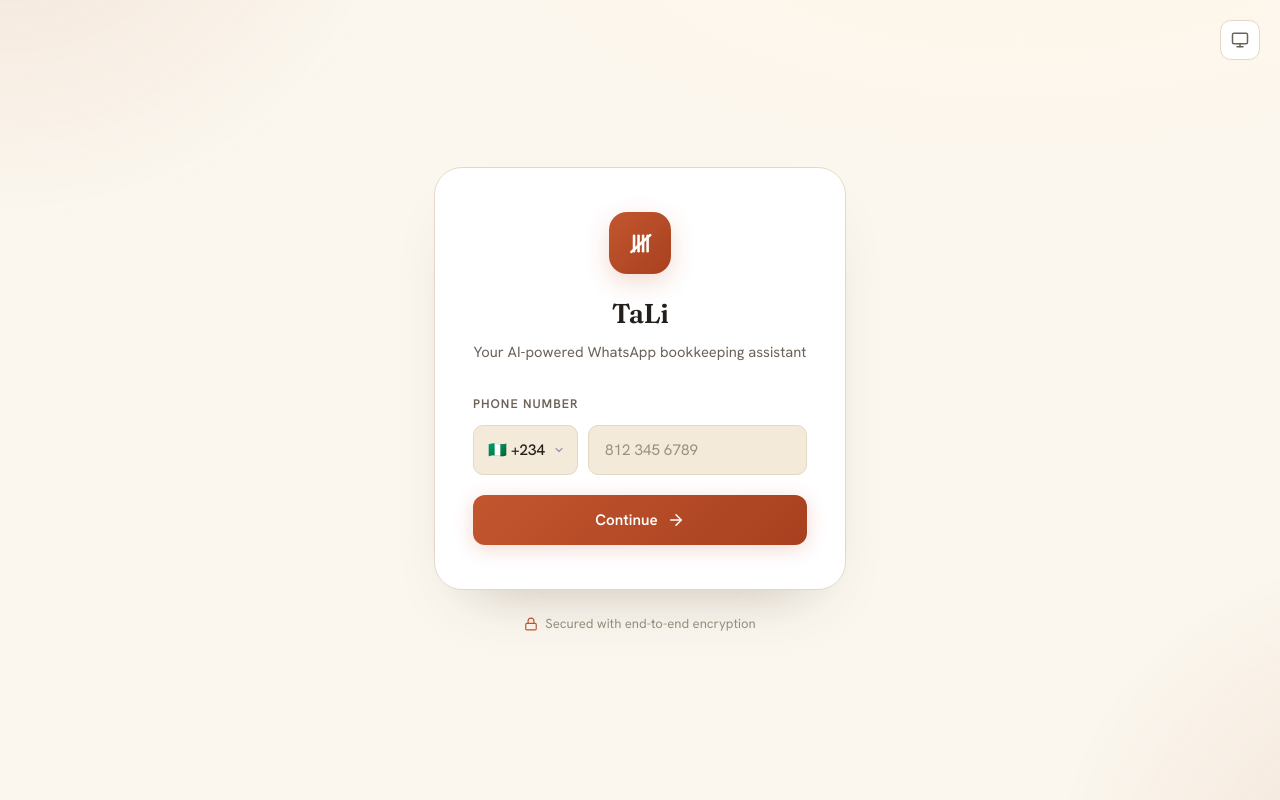
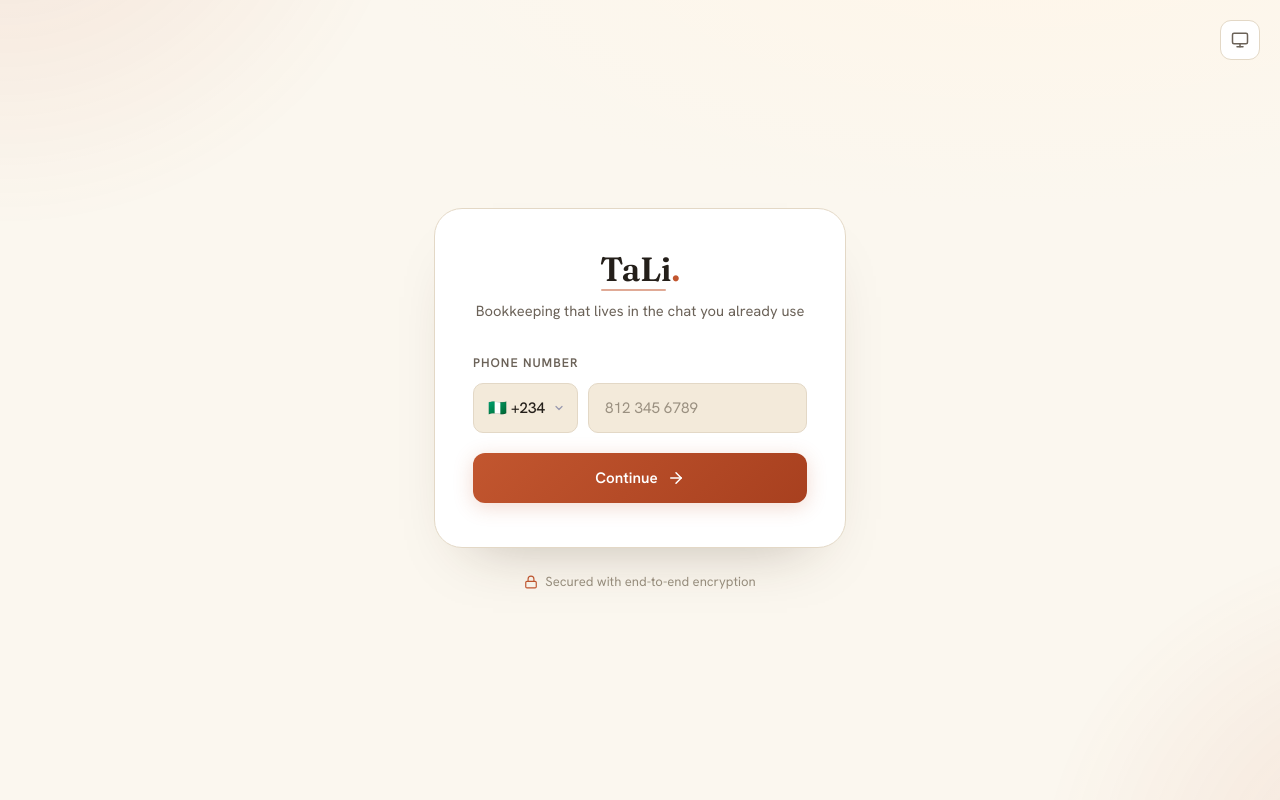
Before and after one commit to christianammadu/TaLi-Project, a Flask app: page /register in a window 1280 px wide. Run offline with Flask 3, Linux system fonts and the light colour scheme.

Commit message:
feat(brand): rebrand register/verify/error on D-01 (WP-08)
The in-app auth templates now match the rest of the app: typeset
'TaLi.' wordmark replaces the pictorial tally mark, terracotta favicon,
and the channel CTAs on the register 'done' step carry their brand
glyphs. style.css gains the .btn-wa/.btn-tg filled-glyph rule, a
.cta-stack layout, .wordmark size modifiers, and the leftover pink
error tints are warmed to the terracotta-family danger colour. Copy
nudged toward the brand voice + dual-channel (WhatsApp or Telegram).

```diff
--- a/app/static/style.css
+++ b/app/static/style.css
@@ -94,7 +94,7 @@
 @keyframes fade{from{opacity:0;transform:translateY(-6px)}to{opacity:1;transform:none}}
 .amsg .ic{width:19px;height:19px}
 .amsg.ok{background:var(--brand-soft);border:1px solid rgba(194,86,47,.18);color:var(--brand)}
-.amsg.err{background:rgba(255,107,129,.09);border:1px solid rgba(255,107,129,.2);color:var(--danger)}
+.amsg.err{background:rgba(192,57,43,.09);border:1px solid rgba(192,57,43,.2);color:var(--danger)}
 
 /* fields */
 .field{margin-bottom:20px}
@@ -175,7 +175,7 @@
 
 /* error page */
 .center{text-align:center}
-.err-icon{width:80px;height:80px;border-radius:50%;background:rgba(255,107,129,.09);border:1px solid rgba(255,107,129,.18);
+.err-icon{width:80px;height:80px;border-radius:50%;background:rgba(192,57,43,.09);border:1px solid rgba(192,57,43,.18);
   display:inline-grid;place-items:center;margin-bottom:22px;animation:shake .6s ease both}
 .err-icon .ic{width:38px;height:38px;color:var(--danger)}
 @keyframes shake{0%,100%{transform:translateX(0)}20%{transform:translateX(-7px)}40%{transform:translateX(7px)}60%{transform:translateX(-5px)}80%{transform:translateX(5px)}}
@@ -204,9 +204,15 @@
 .wordmark .dot{color:var(--brand)}
 .wordmark::after{content:"";position:absolute;left:1px;right:14px;bottom:2px;height:2px;
   background:var(--brand);opacity:.5;border-radius:2px}
+.wordmark.lg{font-size:2.1rem}.wordmark.sm{font-size:1.18rem}
 .ledger-rule{height:2px;border:0;border-radius:2px;background:var(--brand);opacity:.5;margin:0}
 /* channel CTA buttons — the ONLY place WhatsApp green / Telegram blue appear */
 .btn-wa{background:var(--wa);color:#fff;border:none}
 .btn-wa:hover{background:var(--wa-strong);color:#fff;box-shadow:0 8px 24px rgba(31,170,83,.32)}
 .btn-tg{background:var(--tg);color:#fff;border:none}
 .btn-tg:hover{background:var(--tg-strong);color:#fff;box-shadow:0 8px 24px rgba(42,171,238,.32)}
+/* channel brand glyphs are filled (the rest of the icon set is stroked) */
+.btn-wa .ic,.btn-tg .ic{fill:currentColor;stroke:none}
+/* stacked channel CTAs on the register "done" step */
+.cta-stack{display:flex;flex-direction:column;gap:12px;margin-top:6px}
+.cta-stack .foot-note{margin-top:6px}
--- a/app/templates/error.html
+++ b/app/templates/error.html
@@ -18,6 +18,8 @@
 <div class="container">
   <div class="acard center">
 
+    <div style="margin-bottom:20px"><span class="wordmark sm">TaLi<span class="dot">.</span></span></div>
+
     <span class="err-icon"><svg class="ic"><use href="#i-x"/></svg></span>
 
     <div class="brand" style="margin-bottom:22px">
@@ -27,7 +29,7 @@
 
     <p class="err-msg">{{ message }}</p>
 
-    <div class="wa-hint"><svg class="ic"><use href="#i-message"/></svg><span>Type <code>login</code> in WhatsApp to try again</span></div>
+    <div class="wa-hint"><svg class="ic"><use href="#i-message"/></svg><span>Type <code>login</code> in your TaLi chat to try again</span></div>
 
     <a href="{{ url_for('web.register') }}" class="btn btn-g">
       <svg class="ic"><use href="#i-refresh"/></svg>
--- a/app/templates/register.html
+++ b/app/templates/register.html
@@ -19,14 +19,13 @@
   <div class="acard">
 
     <div class="brand">
-      <span class="mark"><svg class="ic"><use href="#i-tally"/></svg></span>
-      <h1>TaLi</h1>
+      <span class="wordmark lg">TaLi<span class="dot">.</span></span>
       {% if step == 'otp' %}
-        <p>Enter the verification code sent to your WhatsApp</p>
+        <p>Enter the code we sent to your WhatsApp</p>
       {% elif step == 'done' %}
-        <p>You're all set</p>
+        <p>You're all set — let's keep the books</p>
       {% else %}
-        <p>Your AI-powered WhatsApp bookkeeping assistant</p>
+        <p>Bookkeeping that lives in the chat you already use</p>
       {% endif %}
     </div>
 
@@ -114,10 +113,10 @@
     {% if telegram_link or whatsapp_link %}
     <div class="cta-stack">
       {% if telegram_link %}
-      <a href="{{ telegram_link }}" class="btn btn-tg">Continue on Telegram</a>
+      <a href="{{ telegram_link }}" class="btn btn-tg"><svg class="ic"><use href="#i-telegram"/></svg> Continue on Telegram</a>
       {% endif %}
       {% if whatsapp_link %}
-      <a href="{{ whatsapp_link }}" class="btn btn-wa">Continue on WhatsApp</a>
+      <a href="{{ whatsapp_link }}" class="btn btn-wa"><svg class="ic"><use href="#i-whatsapp"/></svg> Continue on WhatsApp</a>
       {% endif %}
       <p class="foot-note">One tap links this account to your chat. The link works once and expires soon.</p>
     </div>
--- a/app/templates/verify.html
+++ b/app/templates/verify.html
@@ -19,9 +19,9 @@
   <div class="acard">
 
     <div class="brand">
-      <span class="mark"><svg class="ic"><use href="#i-tally"/></svg></span>
+      <span class="wordmark sm" style="margin-bottom:14px">TaLi<span class="dot">.</span></span>
       <h1>Your access code</h1>
-      <p>Use this to log in inside WhatsApp</p>
+      <p>Use this to log in inside WhatsApp or Telegram</p>
     </div>
 
     <div class="code-row" id="codeDisplay">
@@ -39,7 +39,7 @@
     </div>
 
     <div class="steps-mini">
-      <div class="s"><span class="n">1</span><div class="t">Open your <strong>WhatsApp</strong> chat with TaLi</div></div>
+      <div class="s"><span class="n">1</span><div class="t">Open your <strong>TaLi</strong> chat on WhatsApp or Telegram</div></div>
       <div class="s"><span class="n">2</span><div class="t">Paste or type the <strong>6-digit code</strong> above</div></div>
       <div class="s"><span class="n">3</span><div class="t">Send it and you'll be <strong>verified instantly</strong></div></div>
     </div>
```
